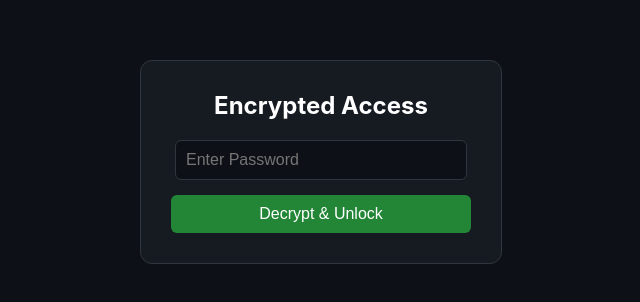
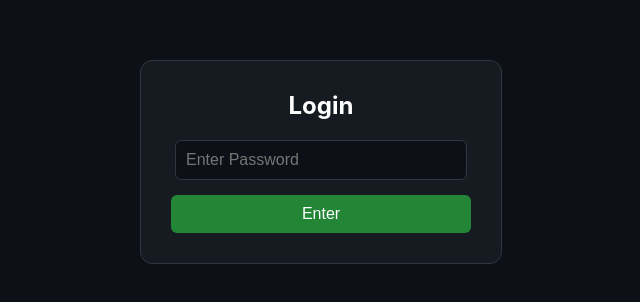
Before and after one commit to incognitoencore4/tracker, a plain HTML site: page index.html in a window 1280 px wide. Shown: the part 238-540 px from the top of the page, without its empty margins (319-959 px from the left). Drawn offline with nearby package versions, Linux system fonts and the light colour scheme.

Commit message:
Update index.html

```diff
--- a/index.html
+++ b/index.html
@@ -86,9 +86,9 @@
     <!-- LOGIN -->
     <div id="login-screen">
         <div class="login-box">
-            <h2 style="color:white; margin-top:0;">Encrypted Access</h2>
+            <h2 style="color:white; margin-top:0;">Login</h2>
             <input type="password" id="password-input" placeholder="Enter Password">
-            <button onclick="attemptUnlock()">Decrypt & Unlock</button>
+            <button onclick="attemptUnlock()">Enter</button>
             <div id="error-msg" class="error-msg">Wrong Password</div>
         </div>
     </div>
```
